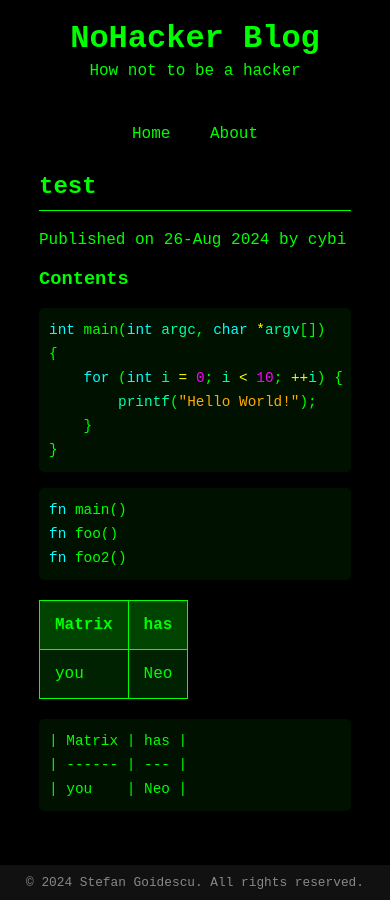
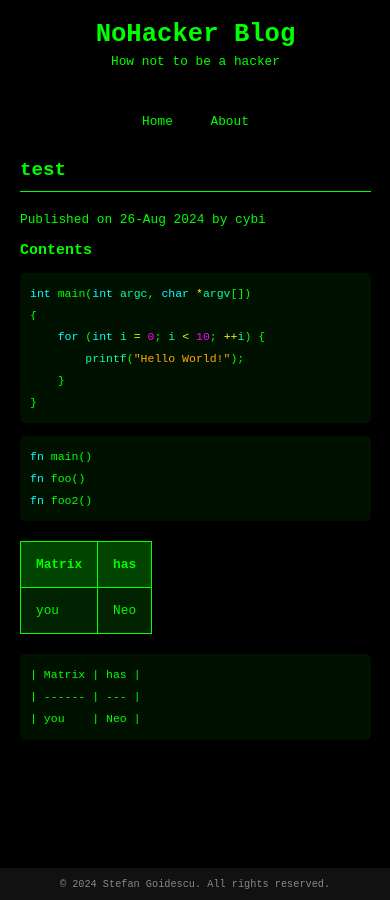
Before and after one commit to nohackerblog/nohackerblog.github.io, a Jekyll site: the page built from posts/nopost.md, in a window 390 px wide. Built offline with Jekyll 4.4.1, drawn with Linux system fonts in a browser that asks for light colours.

Commit message:
i think i got it bro

```diff
--- a/assets/style.css
+++ b/assets/style.css
@@ -227,5 +227,15 @@ pre {
 @media only screen and (max-width: 700px) {
     pre {
         max-width: 100%;
+        line-height: 1.7;
+        font-size: 0.8rem;
+    }
+
+    .container {
+        width: 90%;
+    }
+
+    body {
+        font-size: 0.8em;
     }
 }
```
Also changed, not shown: 1 other file.
